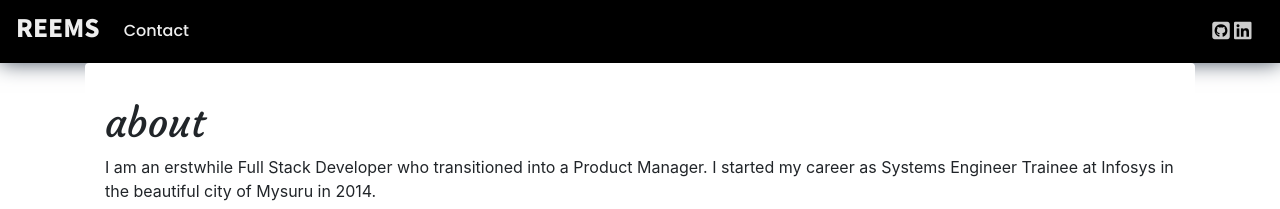
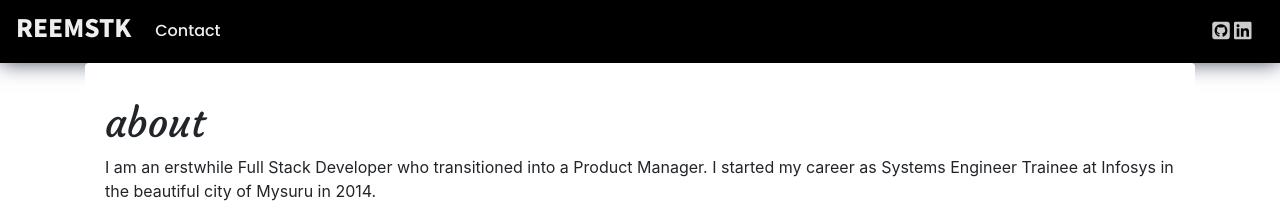
Before and after one commit to reemstk/reemstk.github.io, a Jekyll site: the page built from pages/about.md, in a window 1280 px wide. Shown: the top 209 px of the page. Built offline with Jekyll 4.4.1, drawn with Linux system fonts in a browser that asks for light colours; nearby versions of some CDN libraries; comment, search, counter and statistics services are not loaded.

Commit message:
Update _config.yml

```diff
--- a/_config.yml
+++ b/_config.yml
@@ -2,7 +2,7 @@
 # -----------BASE SETTINGS---------------#
 #========================================#
 
-title: REEMS
+title: REEMSTK
 email: reemstk.cv@gmail.com
 description: personal profile
 baseurl:                                       # the subpath of your site, e.g. /blog
```
